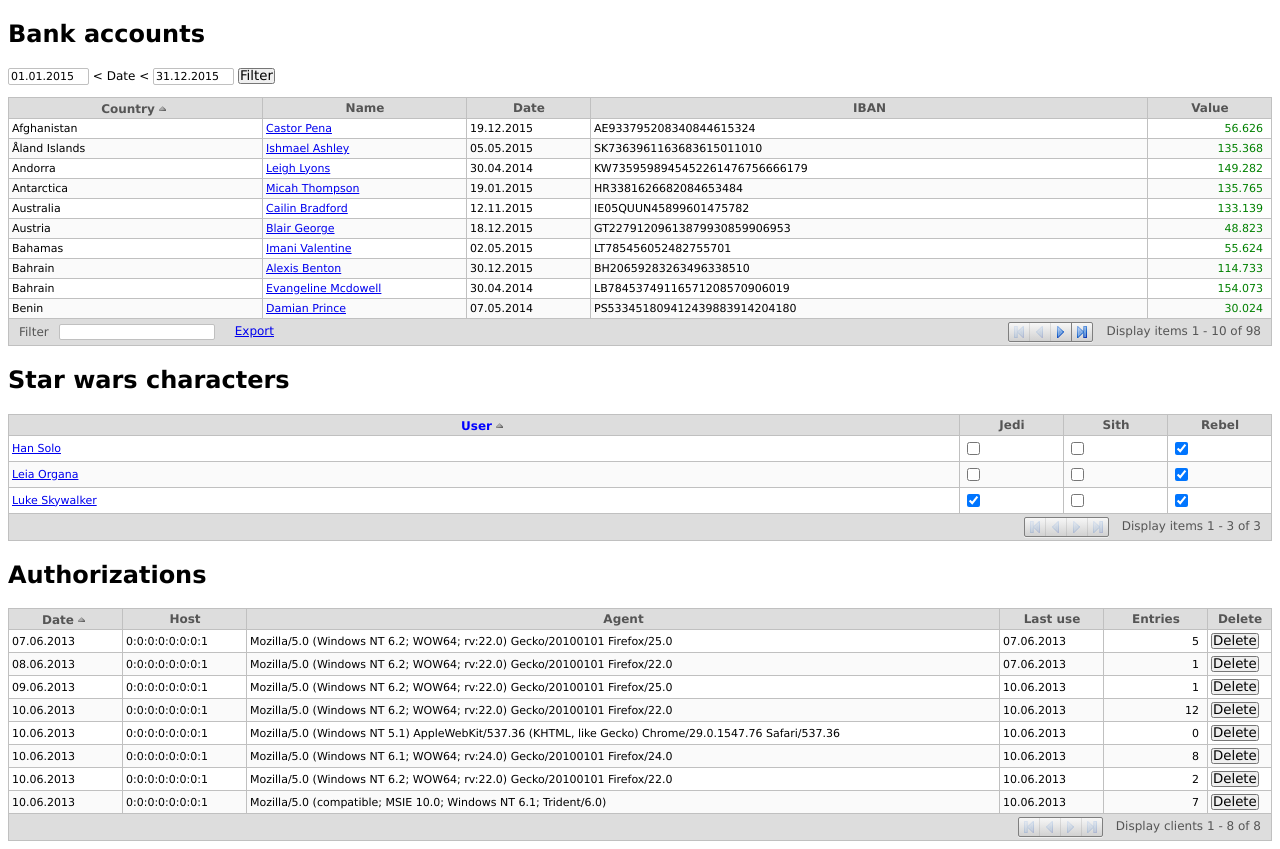
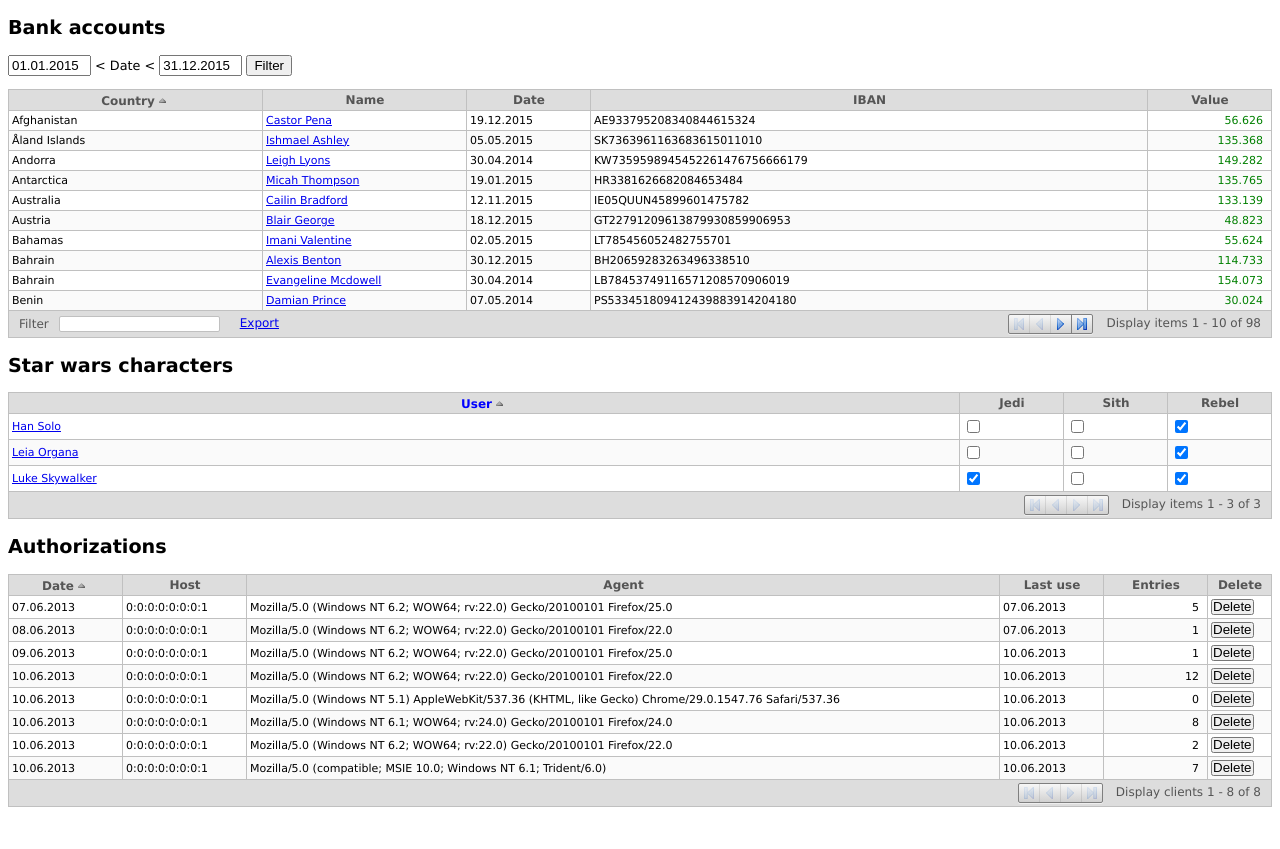
Before and after one commit to matco/basic-table, a plain HTML site: page grid.html in a window 1280 px wide. After the commit the page ends 815 px from the top, so only its background shows below. Drawn offline with Linux system fonts and the light colour scheme.

Commit message:
Remove useless CSS from demonstration page

```diff
--- a/grid.html
+++ b/grid.html
@@ -8,18 +8,11 @@
 		<script type="text/javascript" src="grid.js"></script>
 		<link href="grid.css" rel="stylesheet" type="text/css" title="defaut" />
 		<style type="text/css">
-			* {
+			html {
 				font-family: Verdana;
+				font-size: 80%;
 			}
-			input {
-				border-radius: 2px;
-				border: 1px solid #C0C0C0;
-				font-size: 11px;
-			}
-			form {
-				font-size: 12px;
-			}
-			button {
+			#grid3 button {
 				padding: 0;
 				line-height: 12px;
 			}
```
